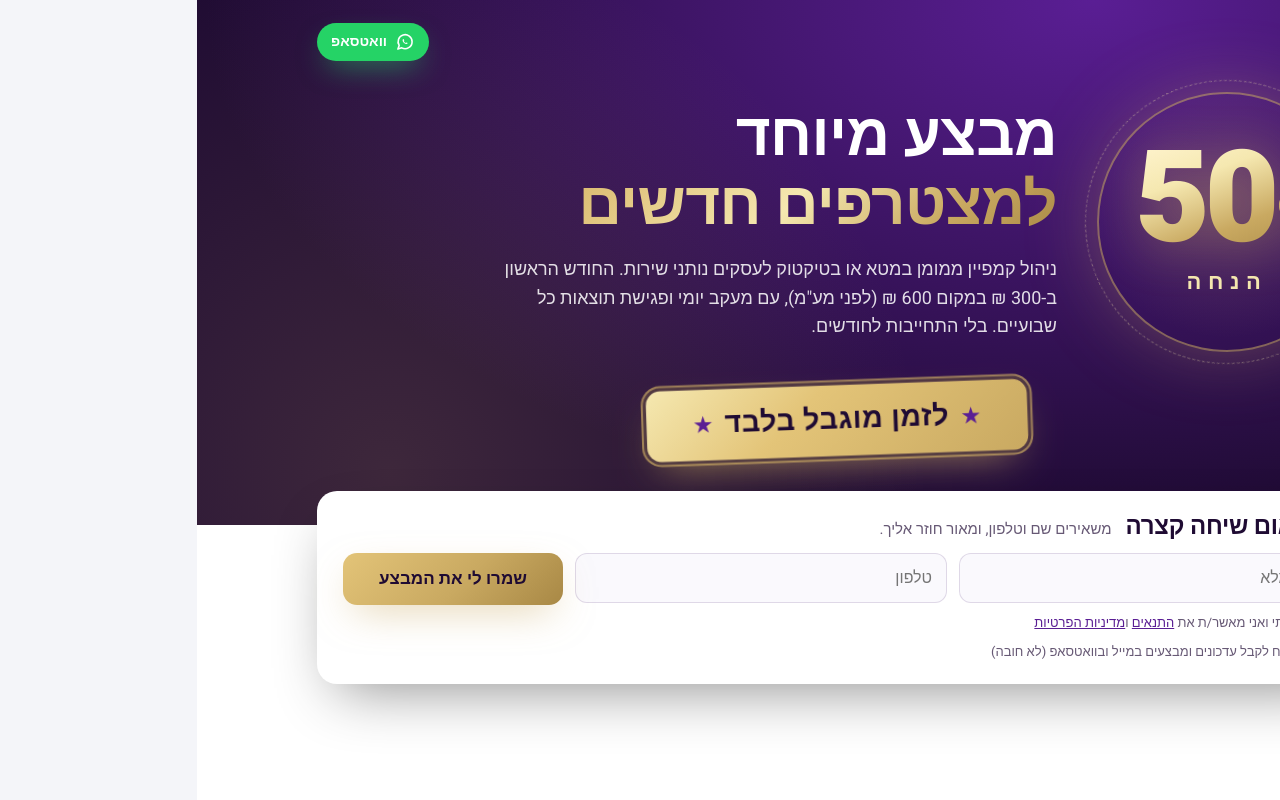
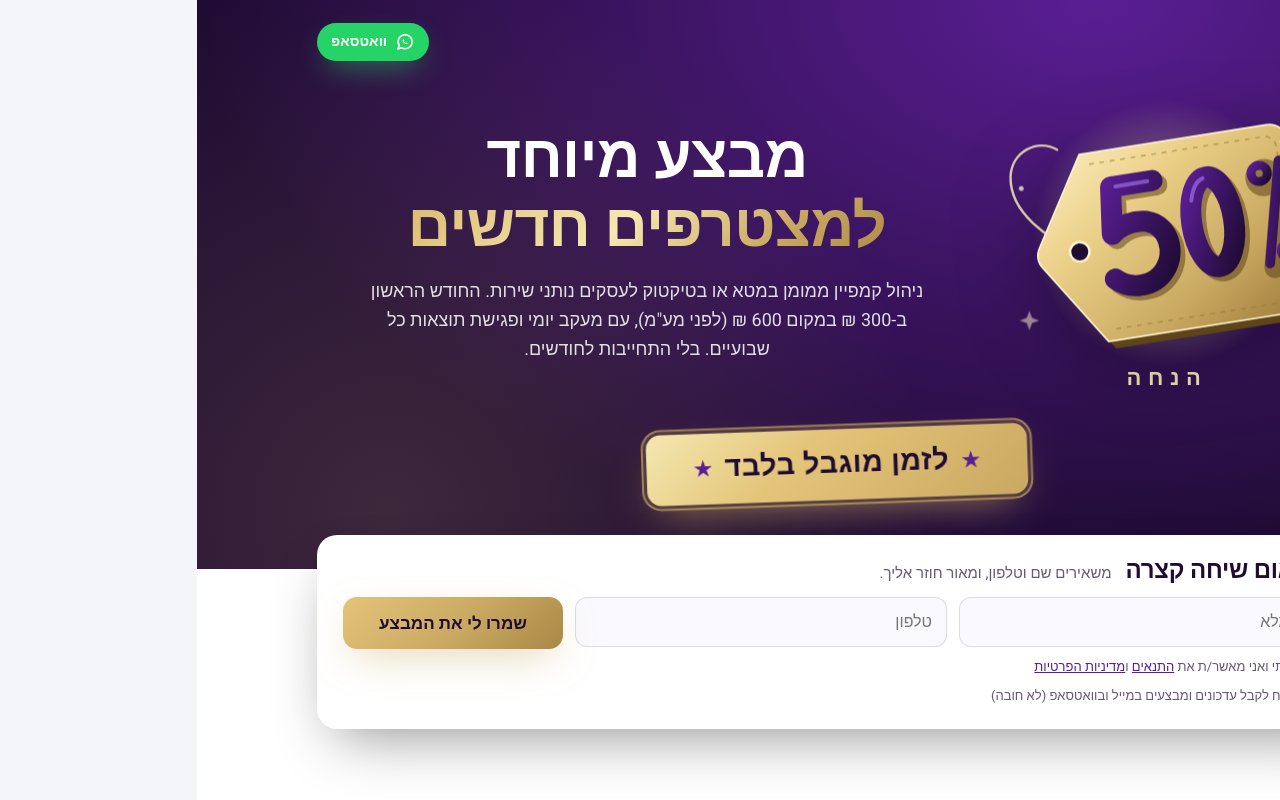
Before and after one commit to simplesolutions05055-blip/simple-crm, a Next.js app: page /lp/campaign-50 in a window 1280 px wide. Built offline with nearby package versions, Linux system fonts and the light colour scheme; grey boxes are pictures that could not be loaded.

Commit message:
Landing page: 50% as a drawn gold sale tag (SVG illustration), headline text centered
Co-Authored-By: Claude Opus 5.5 <noreply@anthropic.com>
Claude-Session: https://claude.ai/code/session_01RQd1bMUFxNMgCexTyhgAoN

```diff
--- /dev/null
+++ b/src/app/lp/Fifty.tsx
@@ -0,0 +1,73 @@
+/* "50%" as an illustration: a gold sale tag with drawn (not typed) numerals, a 3D edge and sparkles */
+export default function Fifty() {
+  return (
+    <svg className="lp-fifty" viewBox="0 0 420 340" role="img" aria-label="50% הנחה">
+      <defs>
+        <linearGradient id="f-gold" x1="0" y1="0" x2="1" y2="1">
+          <stop offset="0" stopColor="#fff2c4" />
+          <stop offset=".35" stopColor="#e9cd84" />
+          <stop offset=".7" stopColor="#c9a961" />
+          <stop offset="1" stopColor="#9c7a3a" />
+        </linearGradient>
+        <linearGradient id="f-edge" x1="0" y1="0" x2="0" y2="1">
+          <stop offset="0" stopColor="#8a6a2e" />
+          <stop offset="1" stopColor="#5e4519" />
+        </linearGradient>
+        <linearGradient id="f-ink" x1="0" y1="0" x2="1" y2="1">
+          <stop offset="0" stopColor="#5A1E94" />
+          <stop offset="1" stopColor="#1F0B33" />
+        </linearGradient>
+        <radialGradient id="f-glow" cx=".5" cy=".5" r=".5">
+          <stop offset="0" stopColor="#f5e8b0" stopOpacity=".55" />
+          <stop offset="1" stopColor="#f5e8b0" stopOpacity="0" />
+        </radialGradient>
+      </defs>
+
+      <circle cx="210" cy="175" r="165" fill="url(#f-glow)" />
+
+      <g transform="rotate(-9 210 175)">
+        {/* string to the tag hole */}
+        <path d="M100 181 C 64 160, 22 120, 30 76 C 36 46, 70 34, 92 52" fill="none" stroke="#f5e8b0" strokeWidth="3" strokeLinecap="round" opacity=".85" />
+        {/* 3D edge, then the tag face */}
+        <path d="M118 62 H352 a24 24 0 0 1 24 24 V272 a24 24 0 0 1 -24 24 H118 L52 194 a22 22 0 0 1 0 -26 Z" fill="url(#f-edge)" transform="translate(8 10)" />
+        <path d="M118 62 H352 a24 24 0 0 1 24 24 V272 a24 24 0 0 1 -24 24 H118 L52 194 a22 22 0 0 1 0 -26 Z" fill="url(#f-gold)" stroke="#fff4cf" strokeWidth="2" />
+        <path d="M128 76 H346 a14 14 0 0 1 14 14 V268 a14 14 0 0 1 -14 14 H128" fill="none" stroke="#9c7a3a" strokeWidth="2" strokeDasharray="6 7" opacity=".55" />
+        <circle cx="100" cy="181" r="12" fill="#1F0B33" stroke="#fff4cf" strokeWidth="3" />
+
+        {/* drawn numerals: a shadow pass for depth, then the face */}
+        <g fill="none" strokeLinecap="round" strokeLinejoin="round">
+          <g stroke="#5e4519" strokeWidth="26" transform="translate(5 6)" opacity=".55">
+            <path d="M202 108 H150 L143 166 C 155 156, 173 153, 188 157 C 213 165, 218 200, 200 220 C 183 239, 154 237, 138 221" />
+            <ellipse cx="268" cy="170" rx="26" ry="56" />
+            <circle cx="334" cy="120" r="10" />
+            <circle cx="356" cy="220" r="10" />
+            <path d="M360 108 L330 232" />
+          </g>
+          <g stroke="url(#f-ink)" strokeWidth="26">
+            <path d="M202 108 H150 L143 166 C 155 156, 173 153, 188 157 C 213 165, 218 200, 200 220 C 183 239, 154 237, 138 221" />
+            <ellipse cx="268" cy="170" rx="26" ry="56" />
+          </g>
+          <g stroke="url(#f-ink)" strokeWidth="11">
+            <circle cx="334" cy="120" r="10" />
+            <circle cx="356" cy="220" r="10" />
+          </g>
+          <path d="M360 108 L330 232" stroke="url(#f-ink)" strokeWidth="12" />
+          {/* highlights on the strokes */}
+          <g stroke="#9d6ce7" strokeWidth="5" opacity=".7">
+            <path d="M196 108 H156" />
+            <path d="M246 140 C 250 124, 257 117, 264 115" />
+          </g>
+        </g>
+      </g>
+
+      {/* sparkles */}
+      <g fill="#fff4cf">
+        <path className="lp-spark" d="M372 40 l6 16 16 6 -16 6 -6 16 -6 -16 -16 -6 16 -6z" />
+        <path className="lp-spark d2" d="M40 268 l4 11 11 4 -11 4 -4 11 -4 -11 -11 -4 11 -4z" />
+        <path className="lp-spark d3" d="M392 250 l3 8 8 3 -8 3 -3 8 -3 -8 -8 -3 8 -3z" />
+        <circle cx="30" cy="120" r="3" opacity=".8" />
+        <circle cx="398" cy="150" r="2.5" opacity=".7" />
+      </g>
+    </svg>
+  );
+}
--- a/src/app/lp/campaign-50/page.tsx
+++ b/src/app/lp/campaign-50/page.tsx
@@ -1,6 +1,7 @@
 import type { Metadata } from "next";
 import "../lp.css";
 import LeadForm from "../LeadForm";
+import Fifty from "../Fifty";
 import { ChatIcon } from "../WaFab";
 
 /* landing page for the "קמפיין AI" first-month promo (traffic from the TikTok / Meta ads).
@@ -21,7 +22,7 @@ export default function Page() {
 
       <section className="lp-hero">
         <div className="lp-wrap lp-banner">
-          <div className="lp-big" aria-label="50% הנחה"><span className="lp-big-num">50<small>%</small></span><span className="lp-big-off">הנחה</span></div>
+          <div className="lp-art"><Fifty /><span className="lp-big-off">הנחה</span></div>
           <div className="lp-banner-text">
             <h1>מבצע מיוחד <span className="lp-gold">למצטרפים חדשים</span></h1>
             <p className="lp-sub">ניהול קמפיין ממומן במטא או בטיקטוק לעסקים נותני שירות. החודש הראשון ב-300 ₪ במקום 600 ₪ (לפני מע&quot;מ), עם מעקב יומי ופגישת תוצאות כל שבועיים. בלי התחייבות לחודשים.</p>
--- a/src/app/lp/lp.css
+++ b/src/app/lp/lp.css
@@ -154,3 +154,16 @@
 }
 .lp-check{text-align:right}
 .lp-formbar{padding-bottom:48px}
+
+/* the drawn 50% tag, and the headline centered */
+.lp-banner{justify-content:center}
+.lp-banner-text{text-align:center;max-width:620px}
+.lp-banner-text .lp-sub{margin:0 auto}
+.lp-art{flex:none;display:flex;flex-direction:column;align-items:center}
+.lp-fifty{width:340px;height:auto;display:block;filter:drop-shadow(0 18px 40px rgba(0,0,0,.35));animation:lp-float 5s ease-in-out infinite}
+.lp-art .lp-big-off{margin-top:-6px}
+.lp-spark{transform-box:fill-box;transform-origin:center;animation:lp-twinkle 2.2s ease-in-out infinite}
+.lp-spark.d2{animation-delay:.7s}.lp-spark.d3{animation-delay:1.4s}
+@keyframes lp-float{0%,100%{transform:translateY(0)}50%{transform:translateY(-8px)}}
+@keyframes lp-twinkle{0%,100%{opacity:.35;transform:scale(.7)}50%{opacity:1;transform:scale(1.1)}}
+@media (max-width:860px){.lp-fifty{width:250px}}
```
